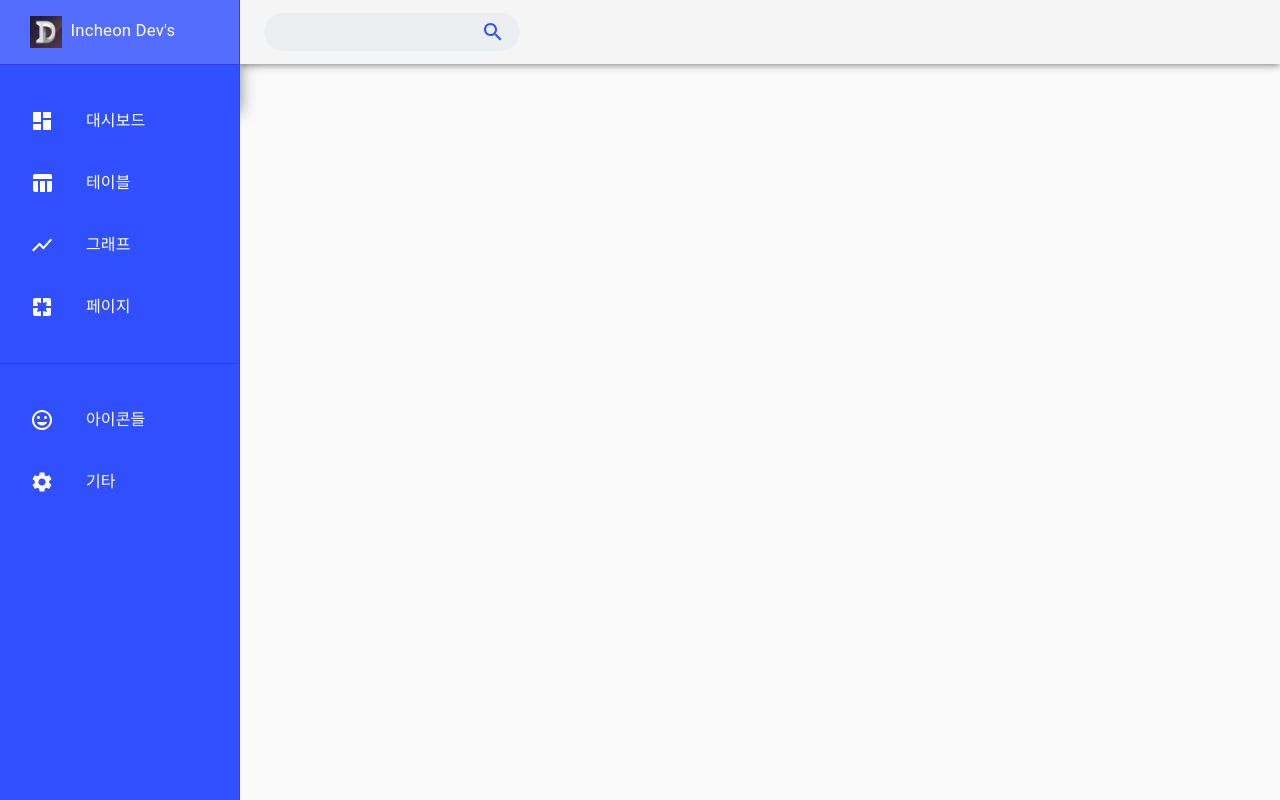
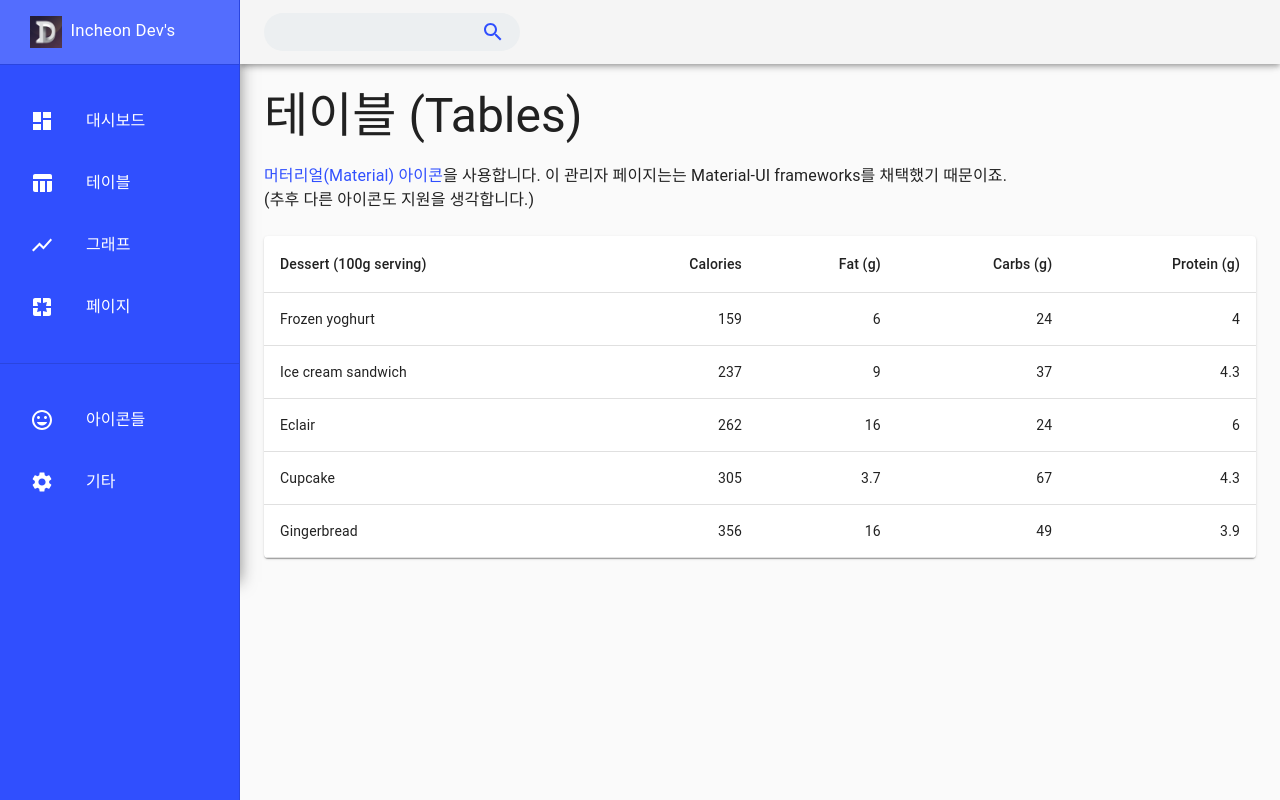
Before and after one commit to incheondevs/react-idevs-materialui-admin-one, a React (Create React App) app: page /tables in a window 1280 px wide. Built offline with nearby package versions, Linux system fonts and the light colour scheme.

Commit message:
테이블 페이지 추가

```diff
--- a/src/components/layouts/MainMenu.js
+++ b/src/components/layouts/MainMenu.js
@@ -1,22 +1,22 @@
-import React from 'react';
-import { NavLink } from 'react-router-dom'
+import React from "react";
+import { NavLink } from "react-router-dom";
 // Material-ui 컴포넌트들
-import Divider from '@material-ui/core/Divider';
-import List from '@material-ui/core/List';
-import ListItem from '@material-ui/core/ListItem';
-import ListItemIcon from '@material-ui/core/ListItemIcon';
-import ListItemText from '@material-ui/core/ListItemText';
-import Typography from '@material-ui/core/Typography';
-import { makeStyles } from '@material-ui/core/styles';
+import Divider from "@material-ui/core/Divider";
+import List from "@material-ui/core/List";
+import ListItem from "@material-ui/core/ListItem";
+import ListItemIcon from "@material-ui/core/ListItemIcon";
+import ListItemText from "@material-ui/core/ListItemText";
+import Typography from "@material-ui/core/Typography";
+import { makeStyles } from "@material-ui/core/styles";
 // 아이콘들
-import DashboardIcon from '@material-ui/icons/Dashboard';
-import SettingsIcon from '@material-ui/icons/Settings';
-import TableIcon from '@material-ui/icons/TableChart';
-import ChartIcon from '@material-ui/icons/ShowChart';
-import PagesIcon from '@material-ui/icons/Pages';
-import IconsIcon from '@material-ui/icons/Mood';
+import DashboardIcon from "@material-ui/icons/Dashboard";
+import SettingsIcon from "@material-ui/icons/Settings";
+import TableIcon from "@material-ui/icons/TableChart";
+import ChartIcon from "@material-ui/icons/ShowChart";
+import PagesIcon from "@material-ui/icons/Pages";
+import IconsIcon from "@material-ui/icons/Mood";
 // others
-import LogoImage from '../../assets/images/logo.png';
+import LogoImage from "../../assets/images/logo.png";
 
 const useStyles = makeStyles(theme => ({
   toolbar: {
@@ -24,16 +24,16 @@ const useStyles = makeStyles(theme => ({
     background: "#536dfe",
     padding: "16px 30px",
     color: "#ffffff",
-    fontSize: "1.2em",
+    fontSize: "1.2em"
   },
   logoimg: {
     width: "32px",
     height: "32px",
-    verticalAlign: "middle",
+    verticalAlign: "middle"
   },
   mainmenuBox: { padding: "25px 0" },
   mainmenuWrap: { padding: "15px 34px 15px 30px" },
-  mainmenu: { color: "#ffffff" },
+  mainmenu: { color: "#ffffff" }
 }));
 
 const ResponsiveDrawer = props => {
@@ -42,55 +42,79 @@ const ResponsiveDrawer = props => {
   return (
     <div>
       <NavLink to="/" activeClassName="selected">
-        <div className={ classes.toolbar }>
-          <img src={LogoImage} alt="Logo" className={ classes.logoimg }/>
+        <div className={classes.toolbar}>
+          <img src={LogoImage} alt="Logo" className={classes.logoimg} />
           &nbsp; Incheon Dev's
         </div>
       </NavLink>
       <Divider />
-      <List className={ classes.mainmenuBox } >
+      <List className={classes.mainmenuBox}>
         <NavLink to="/" activeClassName="selected">
-          <ListItem className={ classes.mainmenuWrap } button>
-              <ListItemIcon><DashboardIcon className={ classes.mainmenu }/></ListItemIcon>
-              <ListItemText><Typography className={ classes.mainmenu }>대시보드</Typography></ListItemText>
+          <ListItem className={classes.mainmenuWrap} button>
+            <ListItemIcon>
+              <DashboardIcon className={classes.mainmenu} />
+            </ListItemIcon>
+            <ListItemText>
+              <Typography className={classes.mainmenu}>대시보드</Typography>
+            </ListItemText>
+          </ListItem>
+        </NavLink>
+        <NavLink to="/tables" activeClassName="selected">
+          <ListItem className={classes.mainmenuWrap} button>
+            <ListItemIcon>
+              <TableIcon className={classes.mainmenu} />
+            </ListItemIcon>
+            <ListItemText>
+              <Typography className={classes.mainmenu}>테이블</Typography>
+            </ListItemText>
           </ListItem>
         </NavLink>
         <NavLink to="/" activeClassName="selected">
-          <ListItem className={ classes.mainmenuWrap } button>
-            <ListItemIcon><TableIcon className={ classes.mainmenu } /></ListItemIcon>
-            <ListItemText><Typography className={ classes.mainmenu }>테이블</Typography></ListItemText>
+          <ListItem className={classes.mainmenuWrap} button>
+            <ListItemIcon>
+              <ChartIcon className={classes.mainmenu} />
+            </ListItemIcon>
+            <ListItemText>
+              <Typography className={classes.mainmenu}>그래프</Typography>
+            </ListItemText>
           </ListItem>
         </NavLink>
         <NavLink to="/" activeClassName="selected">
-          <ListItem className={ classes.mainmenuWrap } button>
-            <ListItemIcon><ChartIcon className={ classes.mainmenu } /></ListItemIcon>
-            <ListItemText><Typography className={ classes.mainmenu }>그래프</Typography></ListItemText>
-          </ListItem>
-        </NavLink>
-        <NavLink to="/" activeClassName="selected">
-          <ListItem className={ classes.mainmenuWrap } button>
-            <ListItemIcon><PagesIcon className={ classes.mainmenu } /></ListItemIcon>
-            <ListItemText><Typography className={ classes.mainmenu }>페이지</Typography></ListItemText>
+          <ListItem className={classes.mainmenuWrap} button>
+            <ListItemIcon>
+              <PagesIcon className={classes.mainmenu} />
+            </ListItemIcon>
+            <ListItemText>
+              <Typography className={classes.mainmenu}>페이지</Typography>
+            </ListItemText>
           </ListItem>
         </NavLink>
       </List>
       <Divider />
-      <List className={ classes.mainmenuBox } >
+      <List className={classes.mainmenuBox}>
         <NavLink to="/icons" activeClassName="selected">
-          <ListItem className={ classes.mainmenuWrap } button>
-            <ListItemIcon><IconsIcon className={ classes.mainmenu } /></ListItemIcon>
-            <ListItemText><Typography className={ classes.mainmenu }>아이콘들</Typography></ListItemText>
+          <ListItem className={classes.mainmenuWrap} button>
+            <ListItemIcon>
+              <IconsIcon className={classes.mainmenu} />
+            </ListItemIcon>
+            <ListItemText>
+              <Typography className={classes.mainmenu}>아이콘들</Typography>
+            </ListItemText>
           </ListItem>
         </NavLink>
         <NavLink to="/" activeClassName="selected">
-          <ListItem className={ classes.mainmenuWrap } button>
-            <ListItemIcon><SettingsIcon className={ classes.mainmenu } /></ListItemIcon>
-            <ListItemText><Typography className={ classes.mainmenu }>기타</Typography></ListItemText>
+          <ListItem className={classes.mainmenuWrap} button>
+            <ListItemIcon>
+              <SettingsIcon className={classes.mainmenu} />
+            </ListItemIcon>
+            <ListItemText>
+              <Typography className={classes.mainmenu}>기타</Typography>
+            </ListItemText>
           </ListItem>
         </NavLink>
       </List>
     </div>
   );
-}
+};
 
 export default ResponsiveDrawer;
--- a/src/components/layouts/index.js
+++ b/src/components/layouts/index.js
@@ -1,23 +1,24 @@
-import React from 'react';
-import PropTypes from 'prop-types';
+import React from "react";
+import PropTypes from "prop-types";
 import { Route, Switch } from "react-router-dom";
 // Material-ui 컴포넌트들
-import CssBaseline from '@material-ui/core/CssBaseline';
-import { makeStyles } from '@material-ui/core/styles';
+import CssBaseline from "@material-ui/core/CssBaseline";
+import { makeStyles } from "@material-ui/core/styles";
 // others
-import Header from './Header.js';
-import AsideNav from './AsideNav.js';
-import HomePage from '../pages/Home.js';
+import Header from "./Header.js";
+import AsideNav from "./AsideNav.js";
+import HomePage from "../pages/Home.js";
+import TablesPage from "../pages/Tables.js";
 
 const useStyles = makeStyles(theme => ({
   root: {
-    display: 'flex',
+    display: "flex"
   },
   content: {
     flexGrow: 1,
-    padding: theme.spacing(3),
+    padding: theme.spacing(3)
   },
-  toolbar: theme.mixins.toolbar,
+  toolbar: theme.mixins.toolbar
 }));
 
 const Layouts = props => {
@@ -36,15 +37,16 @@ const Layouts = props => {
         <div className={classes.toolbar} />
         <Switch>
           <Route exact path="/" component={HomePage} />
+          <Route exact path="/tables" component={TablesPage} />
         </Switch>
       </main>
     </div>
   );
-}
+};
 
 Layouts.propTypes = {
   mobileOpen: PropTypes.bool,
-  onDrawerToggle: PropTypes.func,
+  onDrawerToggle: PropTypes.func
 };
 
 export default Layouts;
--- /dev/null
+++ b/src/components/pages/Tables.js
@@ -0,0 +1,93 @@
+import React from "react";
+import PropTypes from "prop-types";
+import { withStyles } from "@material-ui/core/styles";
+import Table from "@material-ui/core/Table";
+import TableBody from "@material-ui/core/TableBody";
+import TableCell from "@material-ui/core/TableCell";
+import TableHead from "@material-ui/core/TableHead";
+import TableRow from "@material-ui/core/TableRow";
+import Paper from "@material-ui/core/Paper";
+// Material-ui 컴포넌트들
+import Typography from "@material-ui/core/Typography";
+
+const styles = theme => ({
+  root: {
+    width: "100%",
+    marginTop: theme.spacing.unit * 3,
+    overflowX: "auto"
+  },
+  table: {
+    minWidth: 700
+  }
+});
+
+let id = 0;
+function createData(name, calories, fat, carbs, protein) {
+  id += 1;
+  return { id, name, calories, fat, carbs, protein };
+}
+
+const rows = [
+  createData("Frozen yoghurt", 159, 6.0, 24, 4.0),
+  createData("Ice cream sandwich", 237, 9.0, 37, 4.3),
+  createData("Eclair", 262, 16.0, 24, 6.0),
+  createData("Cupcake", 305, 3.7, 67, 4.3),
+  createData("Gingerbread", 356, 16.0, 49, 3.9)
+];
+
+const Tables = props => {
+  const { classes } = props;
+  return (
+    <React.Fragment>
+      <Typography variant="h3" noWrap>
+        테이블 (Tables)
+      </Typography>
+      <br />
+      <Typography paragraph>
+        <a
+          href="https://material.io/tools/icons/"
+          target="_blank"
+          rel="noopener noreferrer"
+        >
+          머터리얼(Material) 아이콘
+        </a>
+        을 사용합니다. 이 관리자 페이지는는 Material-UI frameworks를 채택했기
+        때문이죠.
+        <br />
+        (추후 다른 아이콘도 지원을 생각합니다.)
+      </Typography>
+      <Paper className={classes.root}>
+        <Table className={classes.table}>
+          <TableHead>
+            <TableRow>
+              <TableCell>Dessert (100g serving)</TableCell>
+              <TableCell align="right">Calories</TableCell>
+              <TableCell align="right">Fat (g)</TableCell>
+              <TableCell align="right">Carbs (g)</TableCell>
+              <TableCell align="right">Protein (g)</TableCell>
+            </TableRow>
+          </TableHead>
+          <TableBody>
+            {rows.map(row => (
+              <TableRow key={row.id}>
+                <TableCell component="th" scope="row">
+                  {row.name}
+                </TableCell>
+                <TableCell align="right">{row.calories}</TableCell>
+                <TableCell align="right">{row.fat}</TableCell>
+                <TableCell align="right">{row.carbs}</TableCell>
+                <TableCell align="right">{row.protein}</TableCell>
+              </TableRow>
+            ))}
+          </TableBody>
+        </Table>
+      </Paper>
+    </React.Fragment>
+  );
+};
+
+Tables.propTypes = {
+  classes: PropTypes.object.isRequired
+};
+
+export default withStyles(styles)(Tables);
```
